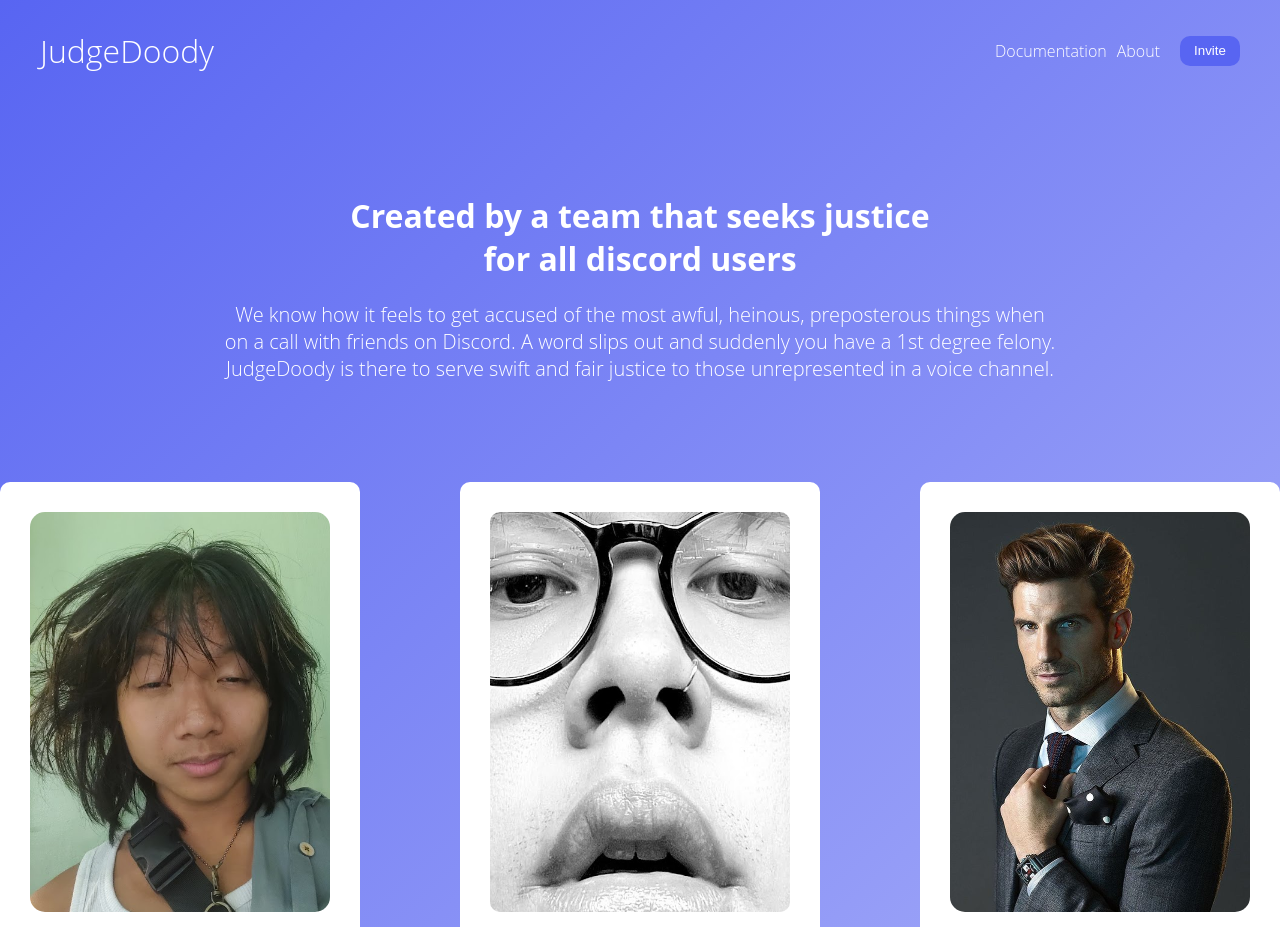
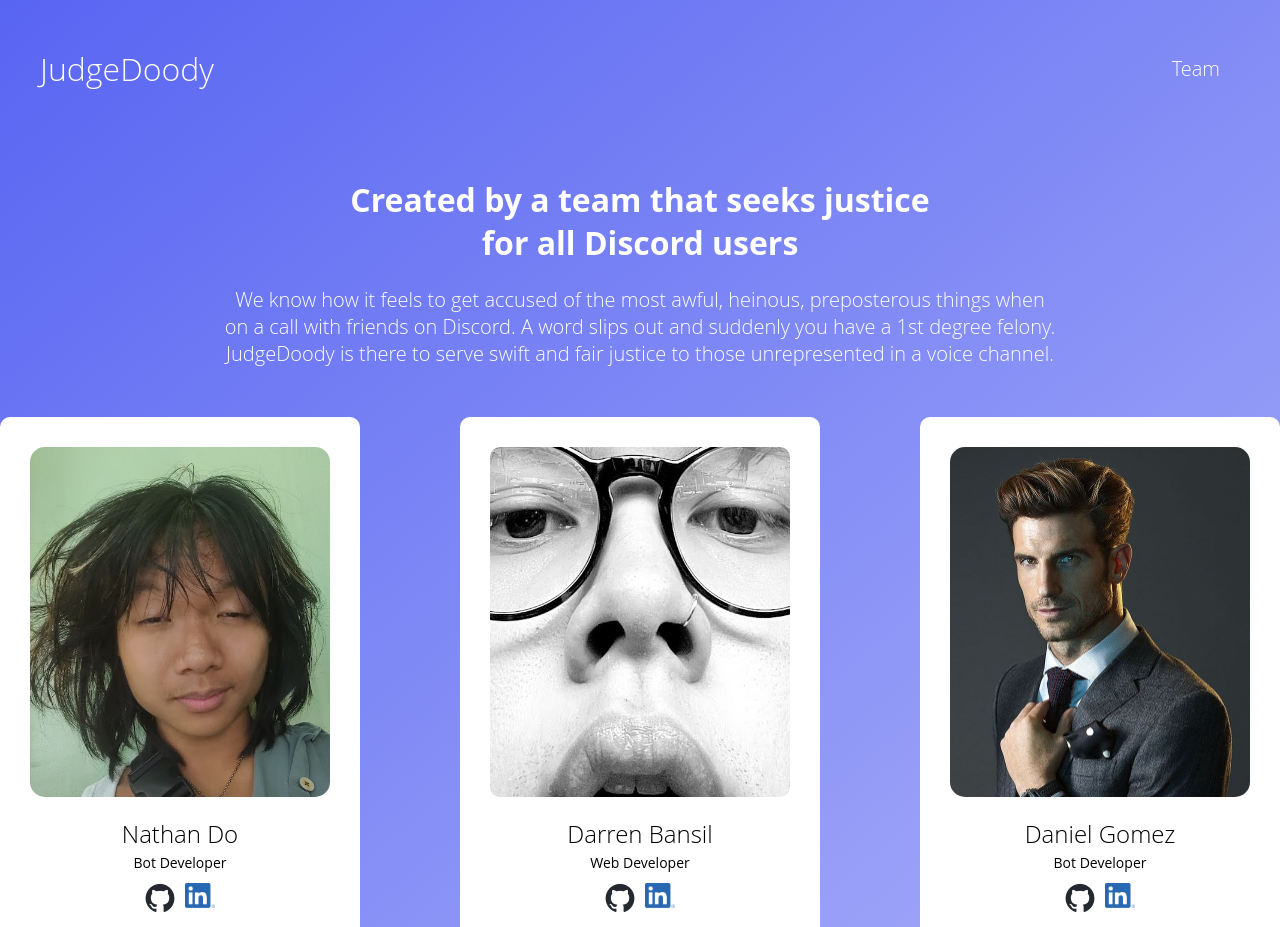
Before and after one commit to nate80801/JudgeDoody, a React (Vite) app in the folder site/client/: page /about in a window 1280 px wide. Shown: the top 927 px of the page. Built offline with nearby package versions, Linux system fonts and the light colour scheme.

Commit message:
Remove docs and reduce height

```diff
--- a/site/client/src/components/Navbar.jsx
+++ b/site/client/src/components/Navbar.jsx
@@ -10,9 +10,7 @@
                     <Link to='/'><h1>JudgeDoody</h1></Link>
                 </div>
                 <div className='links'>
-                    <Link class='link' to='/docs'><h4>Documentation</h4></Link>
-                    <Link class='link' to='/about'><h4>About</h4></Link>
-                    <button><a href="https://discord.com/api/oauth2/authorize?client_id=1152453723591823422&permissions=68164943608512&scope=bot">Invite</a></button>
+                    <Link class='link' to='/about'><h4>Team</h4></Link>
                 </div>
             </div>
         </div>
--- a/site/client/src/pages/About.jsx
+++ b/site/client/src/pages/About.jsx
@@ -9,7 +9,7 @@
     return(
         <div className='about'>
             <div className='main'>
-                <h1>Created by a team that seeks justice <br></br>for all discord users</h1>
+                <h1>Created by a team that seeks justice <br></br>for all Discord users</h1>
                 <p>We know how it feels to get accused of the most awful, heinous, preposterous things when <br></br>on a call with friends on Discord. A word slips
                     out and suddenly you have a 1st degree felony.<br></br> JudgeDoody is there to serve swift and fair justice to those unrepresented in a voice channel.
                 </p>
@@ -48,6 +48,10 @@
                     <div className='description'>
                         <h2>Daniel Gomez</h2>
                         <span>Bot Developer</span>
+                        <div className='icons'>
+                            <a href="https://github.com/DannyG75"><img style={{width: 30}}src={github} alt="github icon" /></a>
+                            <a href="https://www.linkedin.com/in/daniel-gomez-505627254/"><img style={{width: 30}}src={linkedin} alt="linkedin logo" /></a>
+                        </div>
                     </div>
                 </div>
             </div>
--- a/site/client/src/pages/Home.jsx
+++ b/site/client/src/pages/Home.jsx
@@ -32,7 +32,7 @@
                 </div>
             </div>
             <div className='body'>
-                <h1>a bot that serves justice</h1>
+
             </div>
         </div>
     );
--- a/site/client/src/styles.scss
+++ b/site/client/src/styles.scss
@@ -45,10 +45,10 @@
                     .links {
                         display: flex;
                         align-items: center;
-                        gap: 10px;
+                        margin: 20px;
 
                         h4 {
-                            font-size: 16px;
+                            font-size: 20px;
                             font-weight: 300;
                         }
 
@@ -110,7 +110,7 @@
 
             .footer {
                 text-align: center;
-                margin: 50px;
+                margin-top: 100px;
             }
 
             .home {
@@ -119,7 +119,7 @@
                     display: flex;
                     flex-direction: row;
                     // border: solid;
-                    height: 600px;
+                    height: 500px;
                     align-items: center;
 
                     .hero {
@@ -204,7 +204,7 @@
 
                 .main {
                     text-align: center;
-                    margin: 100px;
+                    margin: 50px;
                     h1 {
                         font-weight: bolder;
                     }
@@ -230,7 +230,7 @@
                         .darrenHead {
                             overflow: hidden;
                             width: 300px;
-                            height: 400px;
+                            height: 350px;
                             border-radius: 10px;
 
                             img {
@@ -243,7 +243,7 @@
                         .nathanHead {
                             overflow: hidden;
                             width: 300px;
-                            height: 400px;
+                            height: 350px;
                             border-radius: 15px;
 
                             img {
@@ -257,7 +257,7 @@
                         .dannyHead {
                             overflow: hidden;
                             width: 300px;
-                            height: 400px;
+                            height: 350px;
                             border-radius: 15px;
 
                             img {
```
